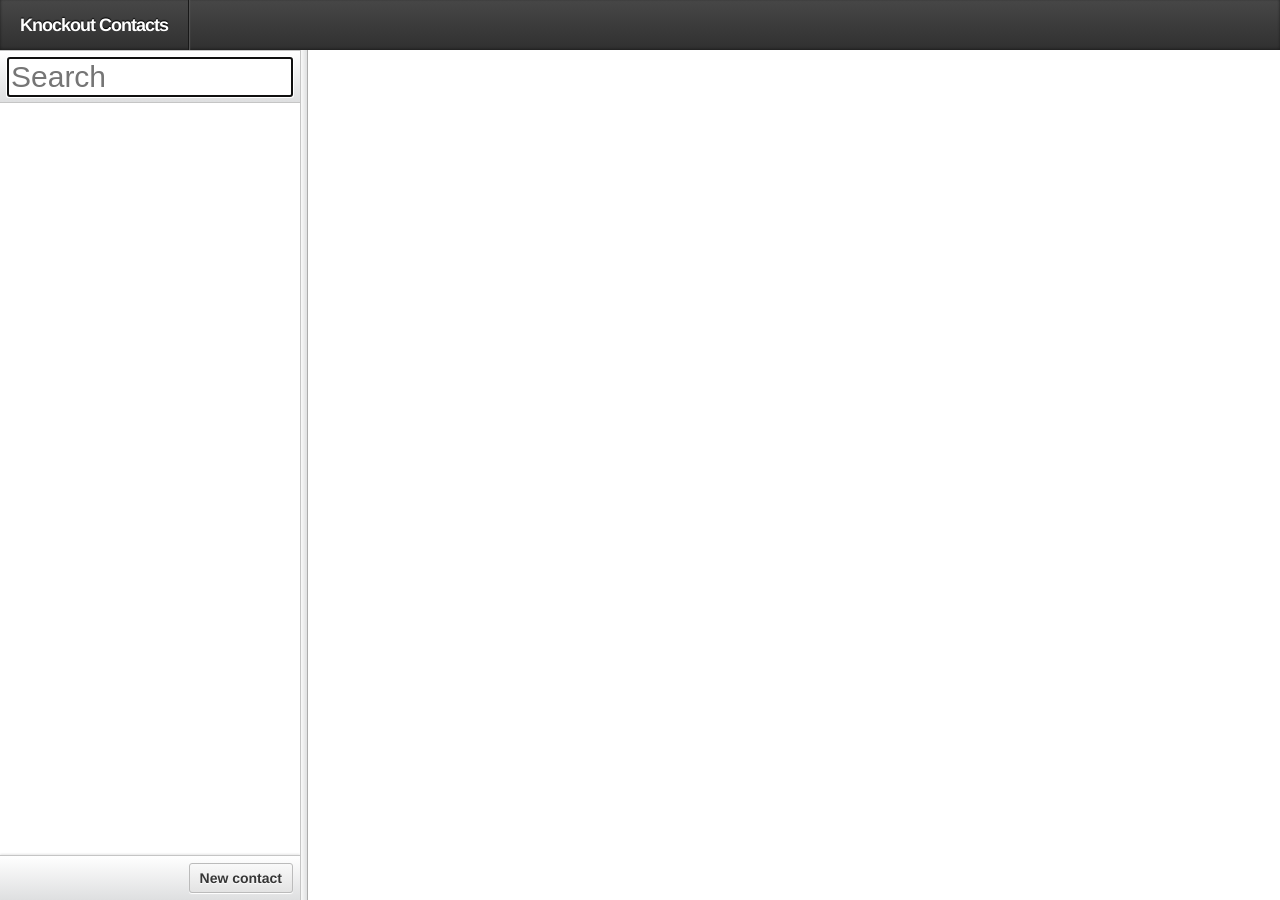
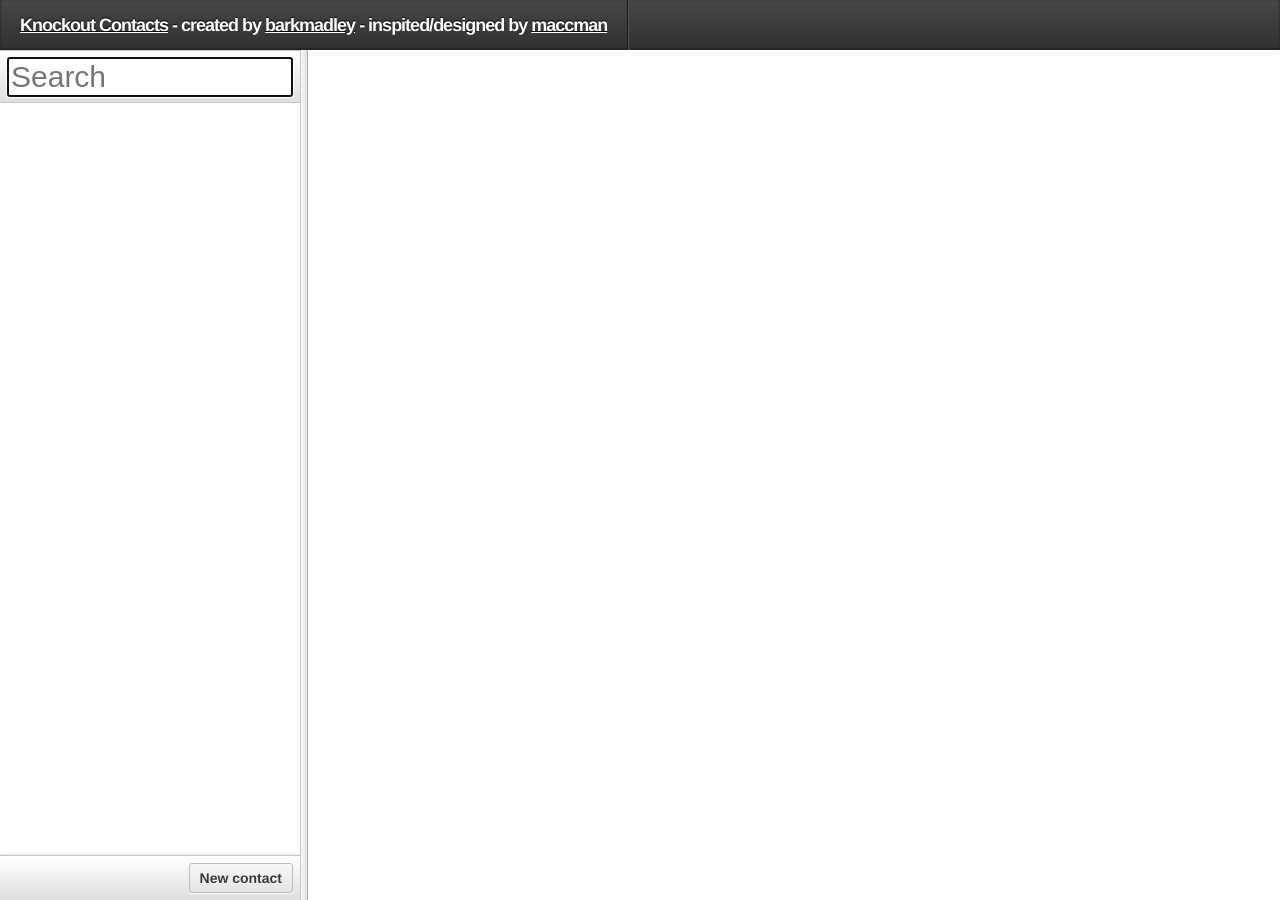
Before and after one commit to barkmadley/barkmadley.github.com, a Jekyll site: the page built from things/contacts.html, in a window 1280 px wide. Built offline with Jekyll 4.4.1, drawn with Linux system fonts in a browser that asks for light colours; nearby versions of some CDN libraries; Markdown is read by kramdown in place of the engine named in the settings.

Commit message:
updated styles and attribution to original designer.

```diff
--- a/things/contacts.html
+++ b/things/contacts.html
@@ -85,7 +85,7 @@ title: contacts
 
 
 <header id="title">
-  <h1>Knockout Contacts</h1>
+  <h1><a href="https://github.com/barkmadley/barkmadley.github.com/blob/master/things/contacts.html" title="view source">Knockout Contacts</a> - created by <a href="http://barkmadley.com">barkmadley</a> - inspited/designed by <a href="http://github.com/maccman/spine.contacts">maccman</a></h1>
 </header>
 
 <div id="wrapper">
@@ -313,6 +313,13 @@ a {
   color: #363636;
   cursor: pointer;
   text-decoration: underline;
+}
+
+h1 a {
+  color: white;
+}
+h1 a:hover {
+  color: white;
 }
 
 pre {
```
